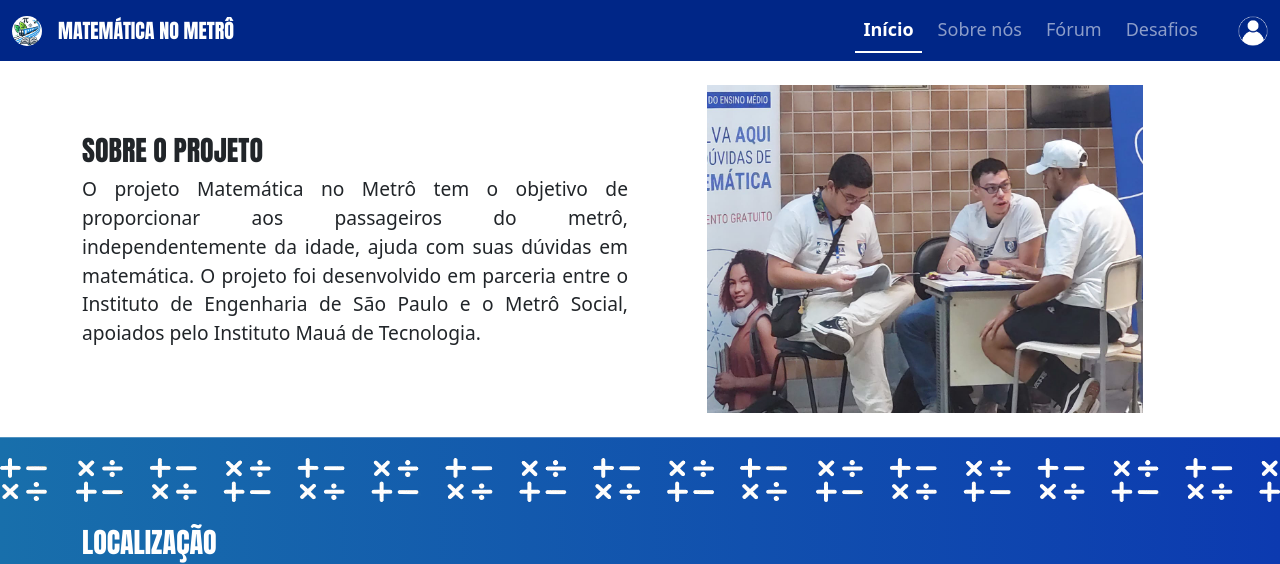
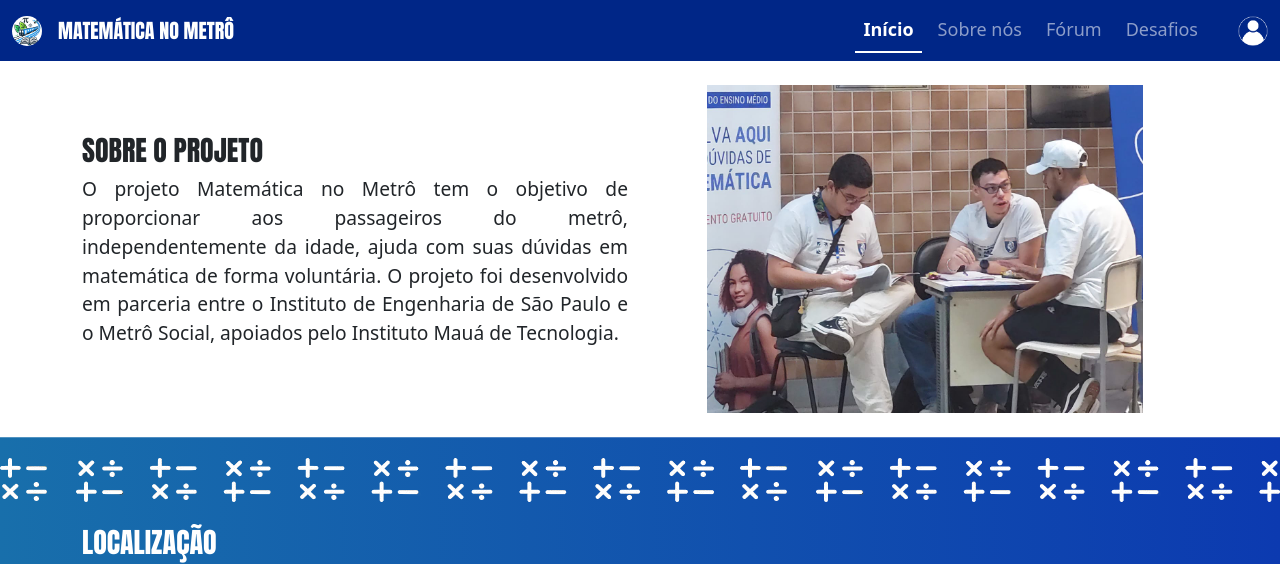
Before and after one commit to louisebochnia/pii-matematica-no-metro-T1-T2, a website: page front/index.html in a window 1280 px wide. Shown: the top 564 px of the page. Drawn offline with nearby package versions, Linux system fonts and the light colour scheme; no server answers.

Commit message:
arrumando o texto descritivo no index.html

```diff
--- a/front/index.html
+++ b/front/index.html
@@ -62,9 +62,7 @@
                     <h3>SOBRE O PROJETO</h3>
                     <p>
                         O projeto Matemática no Metrô tem o objetivo de proporcionar aos passageiros do metrô,
-                        independentemente da idade, ajuda com suas dúvidas em matemática. O projeto foi desenvolvido
-                        em parceria entre o Instituto de Engenharia de São Paulo e o Metrô Social, apoiados pelo
-                        Instituto Mauá de Tecnologia.
+                        independentemente da idade, ajuda com suas dúvidas em matemática de forma voluntária. O projeto foi desenvolvido em parceria entre o Instituto de Engenharia de São Paulo e o Metrô Social, apoiados pelo Instituto Mauá de Tecnologia.
                     </p>
                 </div>
                 <div class="col-md-6 text-center">
```
